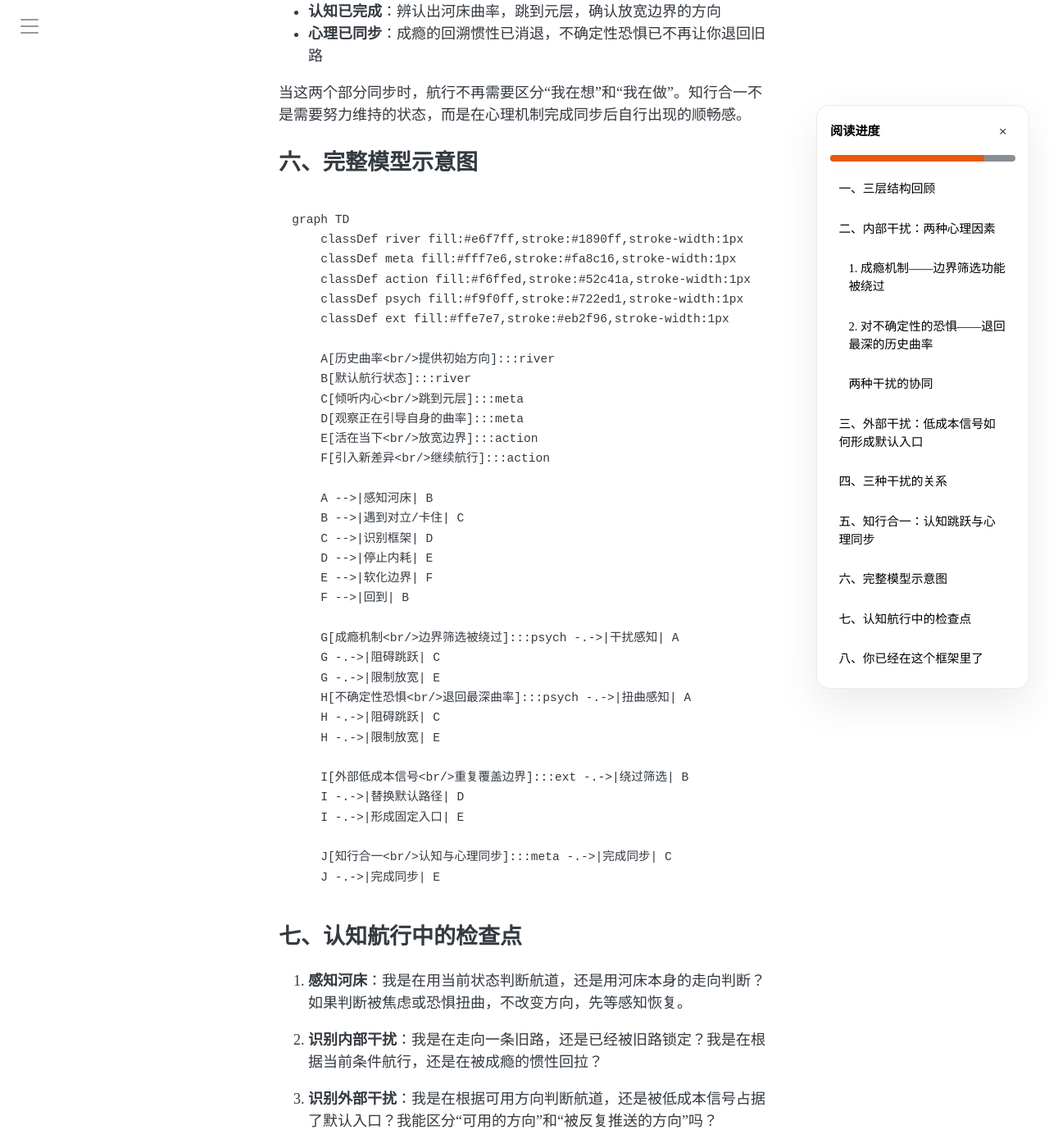
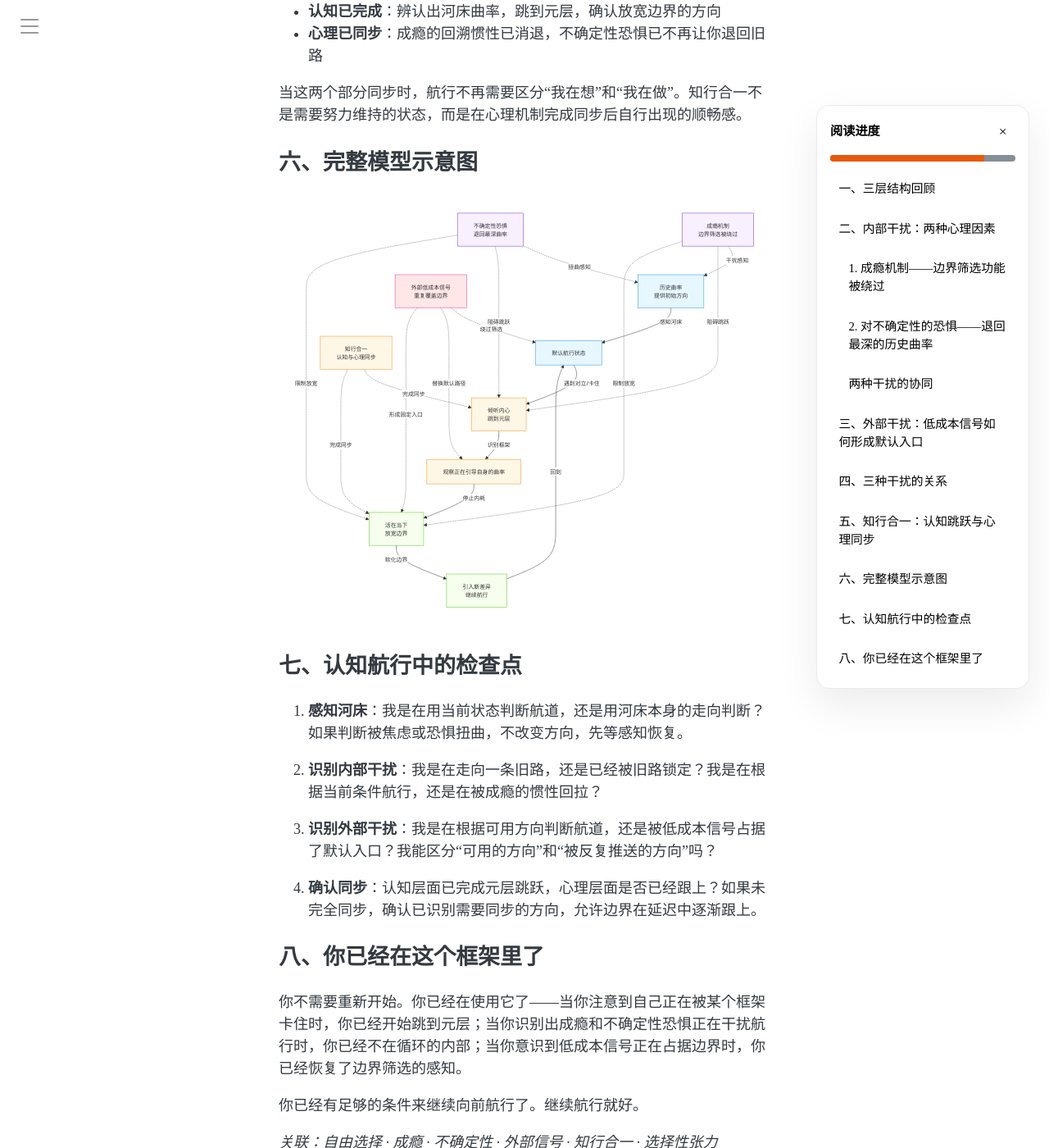
Before and after one commit to symphonyh/symphonyh.github.io, a Jekyll site: the page built from _posts/2026-09-07-积极心理与自由选择.md, in a window 1280 px wide and 1400 px high, scrolled down 2746 px. Shown: the whole window at 82% size. Built offline with Jekyll 4.4.1, drawn with Linux system fonts in a browser that asks for light colours; comment, search, counter and statistics services are not loaded.

Commit message:
Update 2026-09-07-积极心理与自由选择.md

````diff
--- a/_posts/2026-09-07-积极心理与自由选择.md
+++ b/_posts/2026-09-07-积极心理与自由选择.md
@@ -86,7 +86,7 @@ comments: true
 
 ## 六、完整模型示意图
 
-```mermaid
+<pre class="mermaid">
 graph TD
     classDef river fill:#e6f7ff,stroke:#1890ff,stroke-width:1px
     classDef meta fill:#fff7e6,stroke:#fa8c16,stroke-width:1px
@@ -121,7 +121,7 @@ graph TD
 
     J[知行合一<br/>认知与心理同步]:::meta -.->|完成同步| C
     J -.->|完成同步| E
-```
+</pre>
 
 
 ## 七、认知航行中的检查点
````
